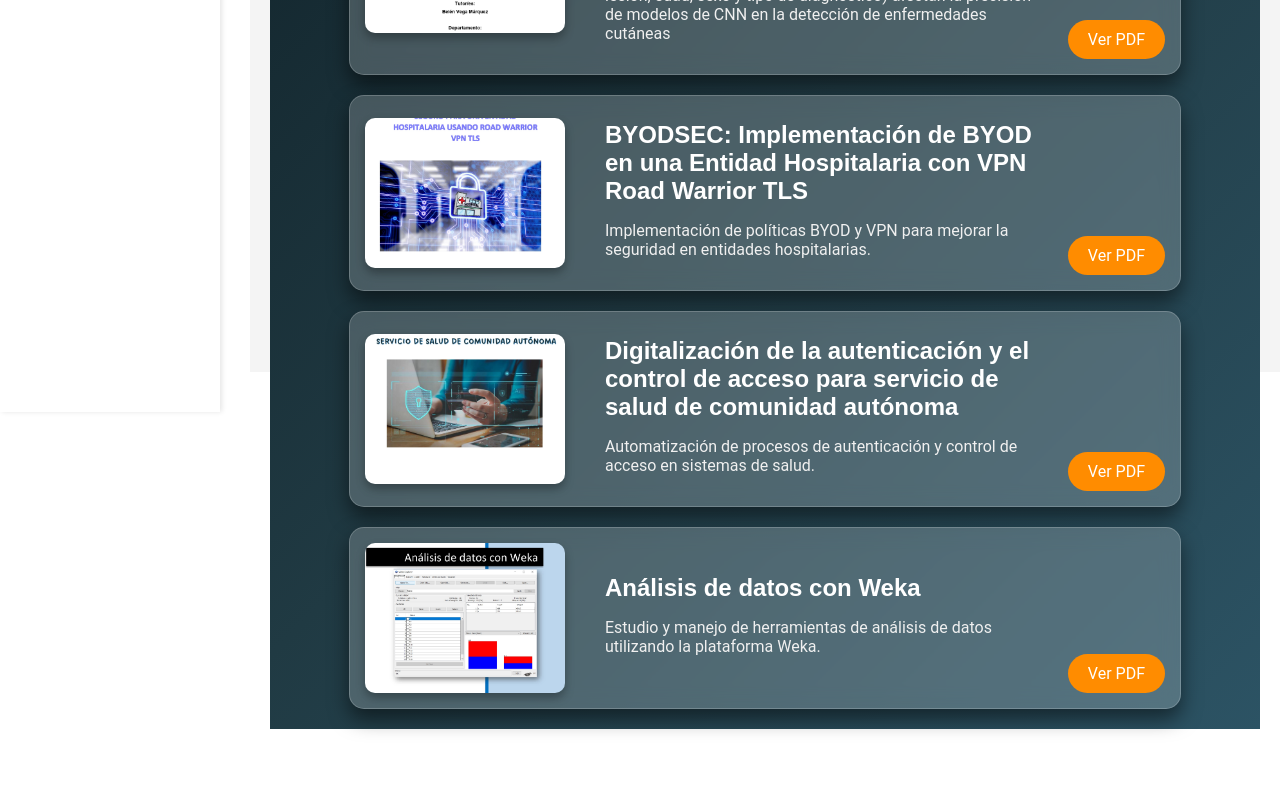
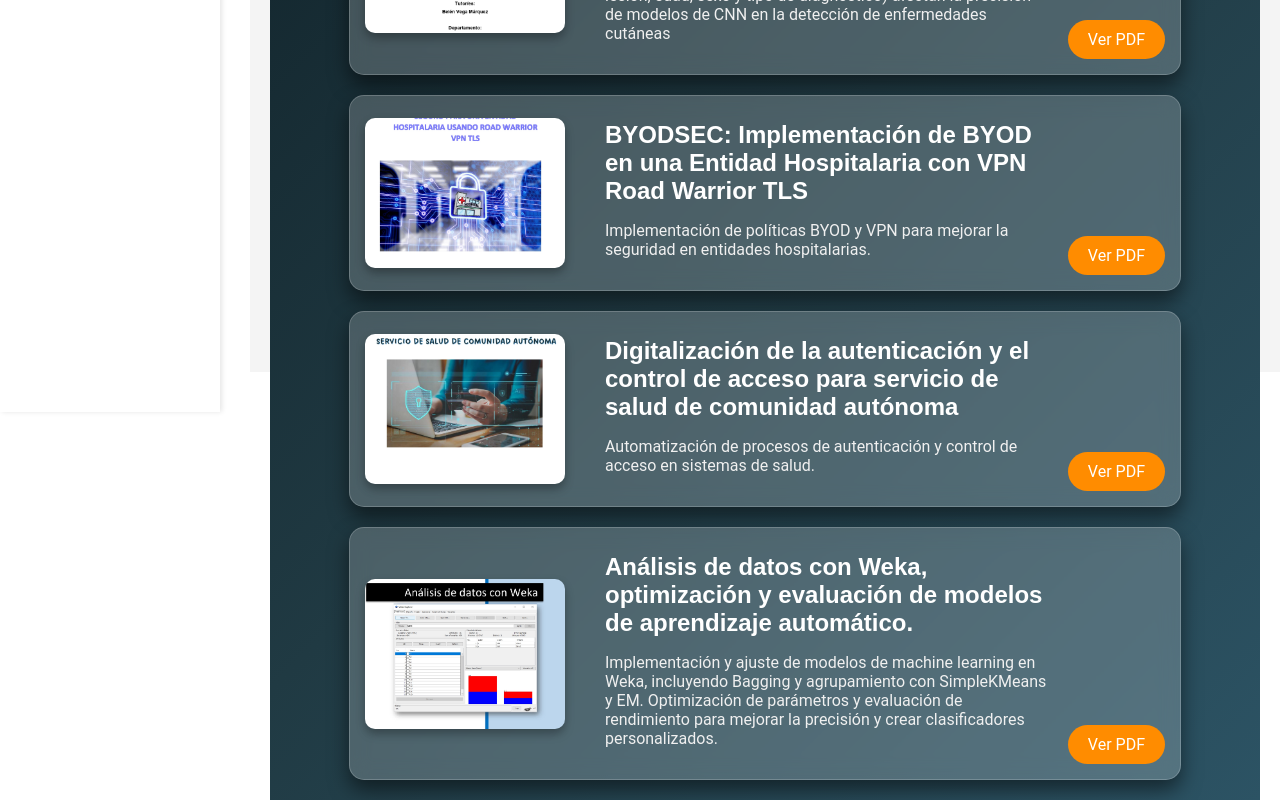
Before and after one commit to paulapoley/portfoliopaulapoley, a React (Create React App) app: page / in a window 1280 px wide. Shown: the part 428-1228 px from the top of the page. Before the commit the page ends 1157 px from the top, so only its background shows below. Built offline with nearby package versions, Linux system fonts and the light colour scheme.

Commit message:
Update Home.jsx

```diff
--- a/src/pages/Home.jsx
+++ b/src/pages/Home.jsx
@@ -26,8 +26,8 @@ const Home = () => {
     },
     {
       id: 4,
-      title: 'Análisis de datos con Weka',
-      description: 'Estudio y manejo de herramientas de análisis de datos utilizando la plataforma Weka.',
+      title: 'Análisis de datos con Weka, optimización y evaluación de modelos de aprendizaje automático.',
+      description: 'Implementación y ajuste de modelos de machine learning en Weka, incluyendo Bagging y agrupamiento con SimpleKMeans y EM. Optimización de parámetros y evaluación de rendimiento para mejorar la precisión y crear clasificadores personalizados.',
       imgSrc: '/pdfs/p1.jpg',
       pdfSrc: '/pdfs/proyecto1.pdf'
     },
```
